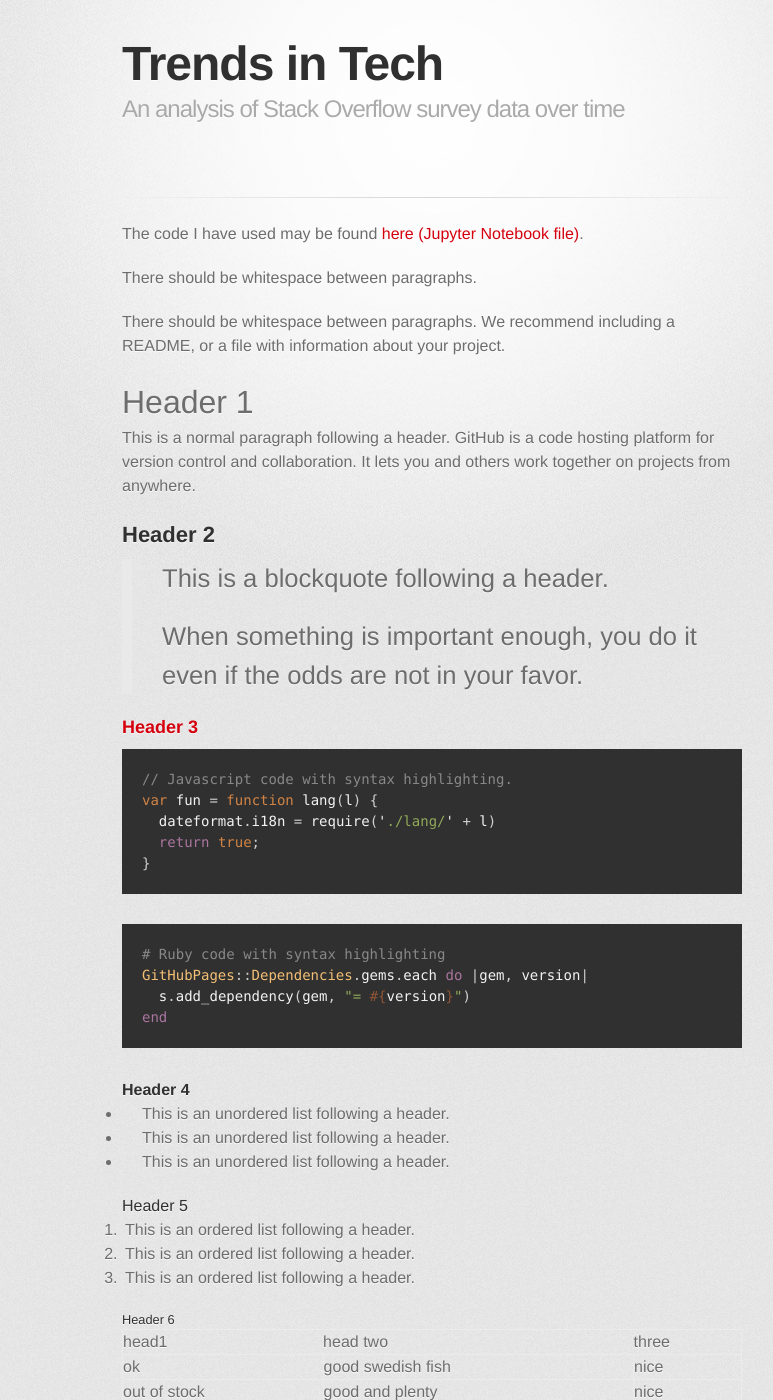
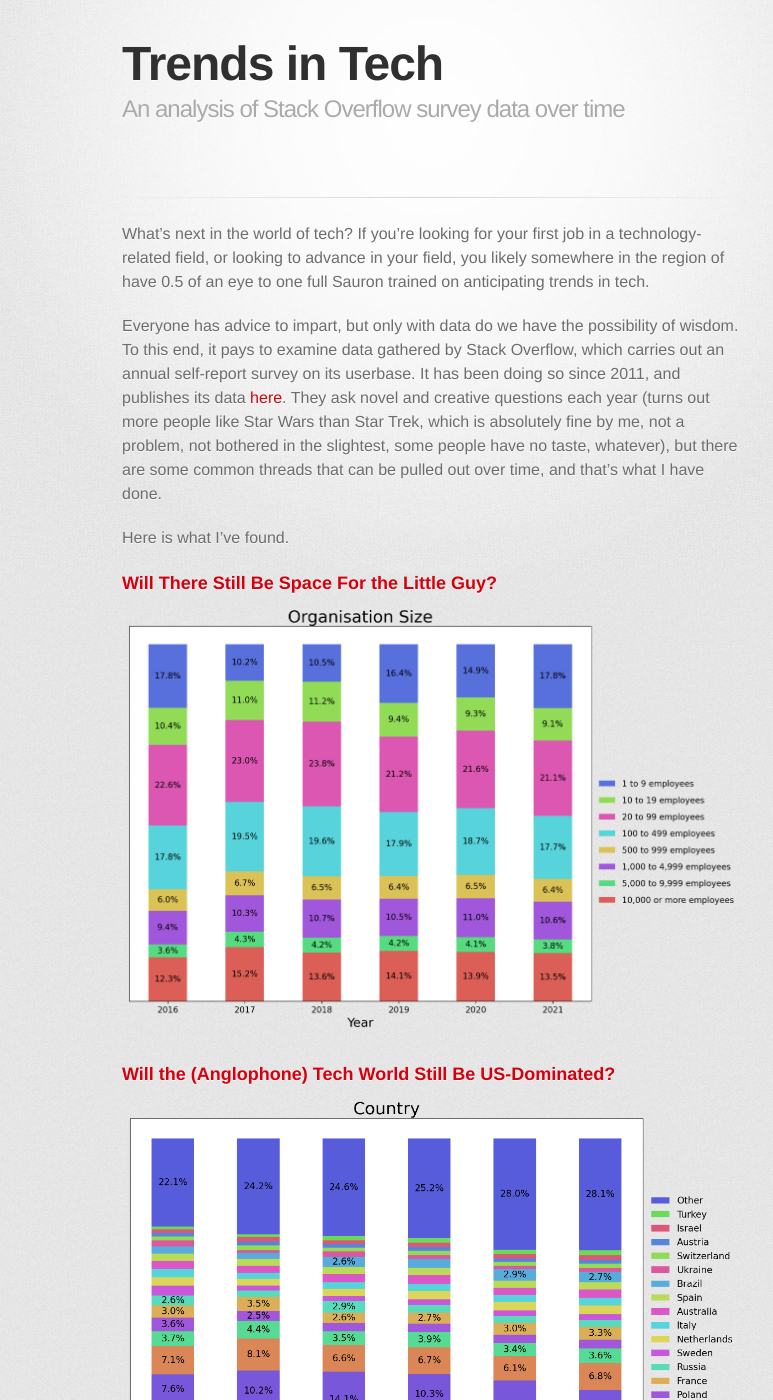
Before and after one commit to jamiepotter17/stackoverflow, a Jekyll site: the page built from docs/index.md, in a window 1280 px wide and 1400 px high. Shown: the whole window, without its empty margins (208-981 px from the left). Built offline with Jekyll 4.4.1, drawn with Linux system fonts in a browser that asks for light colours; some web fonts are replaced; some of the changed text lies outside the part shown.

Commit message:
adding graphs to blog, starting to write

````diff
--- a/docs/index.md
+++ b/docs/index.md
@@ -1,120 +1,22 @@
 ---
 layout: default
 ---
-The code I have used may be found [here (Jupyter Notebook file)](./CRISP-DM Process.ipynb).
+What's next in the world of tech? If you're looking for your first job in a technology-related field, or looking to advance in your field, you likely somewhere in the region of have 0.5 of an eye to one full Sauron trained on anticipating trends in tech.
 
-There should be whitespace between paragraphs.
+Everyone has advice to impart, but only with data do we have the possibility of wisdom. To this end, it pays to examine data gathered by Stack Overflow, which carries out an annual self-report survey on its userbase. It has been doing so since 2011, and publishes its data [here](https://insights.stackoverflow.com/survey/). They ask novel and creative questions each year (turns out more people like Star Wars than Star Trek, which is absolutely fine by me, not a problem, not bothered in the slightest, some people have no taste, whatever), but there are some common threads that can be pulled out over time, and that's what I have done.
 
-There should be whitespace between paragraphs. We recommend including a README, or a file with information about your project.
+Here is what I've found.
 
-# Header 1
+### Will There Still Be Space For the Little Guy?
 
-This is a normal paragraph following a header. GitHub is a code hosting platform for version control and collaboration. It lets you and others work together on projects from anywhere.
+![Organisation Size](./orgsize.png)
 
-## Header 2
+### Will the (Anglophone) Tech World Still Be US-Dominated?
 
-> This is a blockquote following a header.
->
-> When something is important enough, you do it even if the odds are not in your favor.
+![Country](./country.png)
 
-### Header 3
+### Will the (Anglophone) Tech World Still Be US-Dominated?
 
-```js
-// Javascript code with syntax highlighting.
-var fun = function lang(l) {
-  dateformat.i18n = require('./lang/' + l)
-  return true;
-}
-```
+![Languages: Used Over Previous Year](./langused.png)
 
-```ruby
-# Ruby code with syntax highlighting
-GitHubPages::Dependencies.gems.each do |gem, version|
-  s.add_dependency(gem, "= #{version}")
-end
-```
-
-#### Header 4
-
-*   This is an unordered list following a header.
-*   This is an unordered list following a header.
-*   This is an unordered list following a header.
-
-##### Header 5
-
-1.  This is an ordered list following a header.
-2.  This is an ordered list following a header.
-3.  This is an ordered list following a header.
-
-###### Header 6
-
-| head1        | head two          | three |
-|:-------------|:------------------|:------|
-| ok           | good swedish fish | nice  |
-| out of stock | good and plenty   | nice  |
-| ok           | good `oreos`      | hmm   |
-| ok           | good `zoute` drop | yumm  |
-
-### There's a horizontal rule below this.
-
-* * *
-
-### Here is an unordered list:
-
-*   Item foo
-*   Item bar
-*   Item baz
-*   Item zip
-
-### And an ordered list:
-
-1.  Item one
-1.  Item two
-1.  Item three
-1.  Item four
-
-### And a nested list:
-
-- level 1 item
-  - level 2 item
-  - level 2 item
-    - level 3 item
-    - level 3 item
-- level 1 item
-  - level 2 item
-  - level 2 item
-  - level 2 item
-- level 1 item
-  - level 2 item
-  - level 2 item
-- level 1 item
-
-### Small image
-
-![Octocat](https://github.githubassets.com/images/icons/emoji/octocat.png)
-
-### Large image
-
-![Branching](https://guides.github.com/activities/hello-world/branching.png)
-
-
-### Definition lists can be used with HTML syntax.
-
-<dl>
-<dt>Name</dt>
-<dd>Godzilla</dd>
-<dt>Born</dt>
-<dd>1952</dd>
-<dt>Birthplace</dt>
-<dd>Japan</dd>
-<dt>Color</dt>
-<dd>Green</dd>
-</dl>
-
-```
-Long, single-line code blocks should not wrap. They should horizontally scroll if they are too long. This line should be long enough to demonstrate this.
-```
-
-```
-The final element.
-```
+![Languages: Intending to Learn Next Year](./langwant.png)
````
Also changed, not shown: country.png (added), docs/country.png (added), docs/langused.png (added), docs/langwant.png (added), docs/orgsize.png (added), langused.png (added), langwant.png (added), orgsize.png (added), 1 other file.
